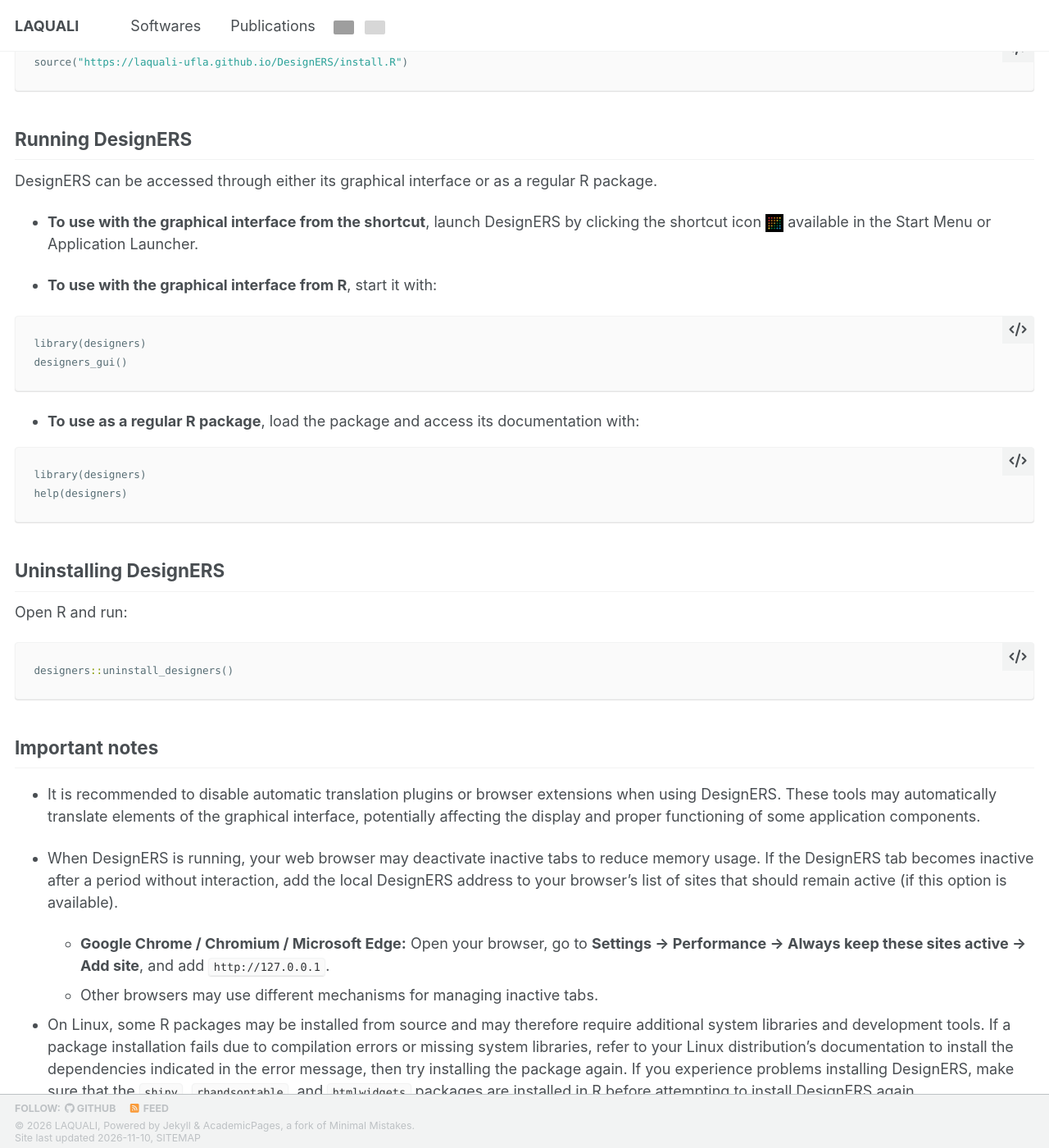
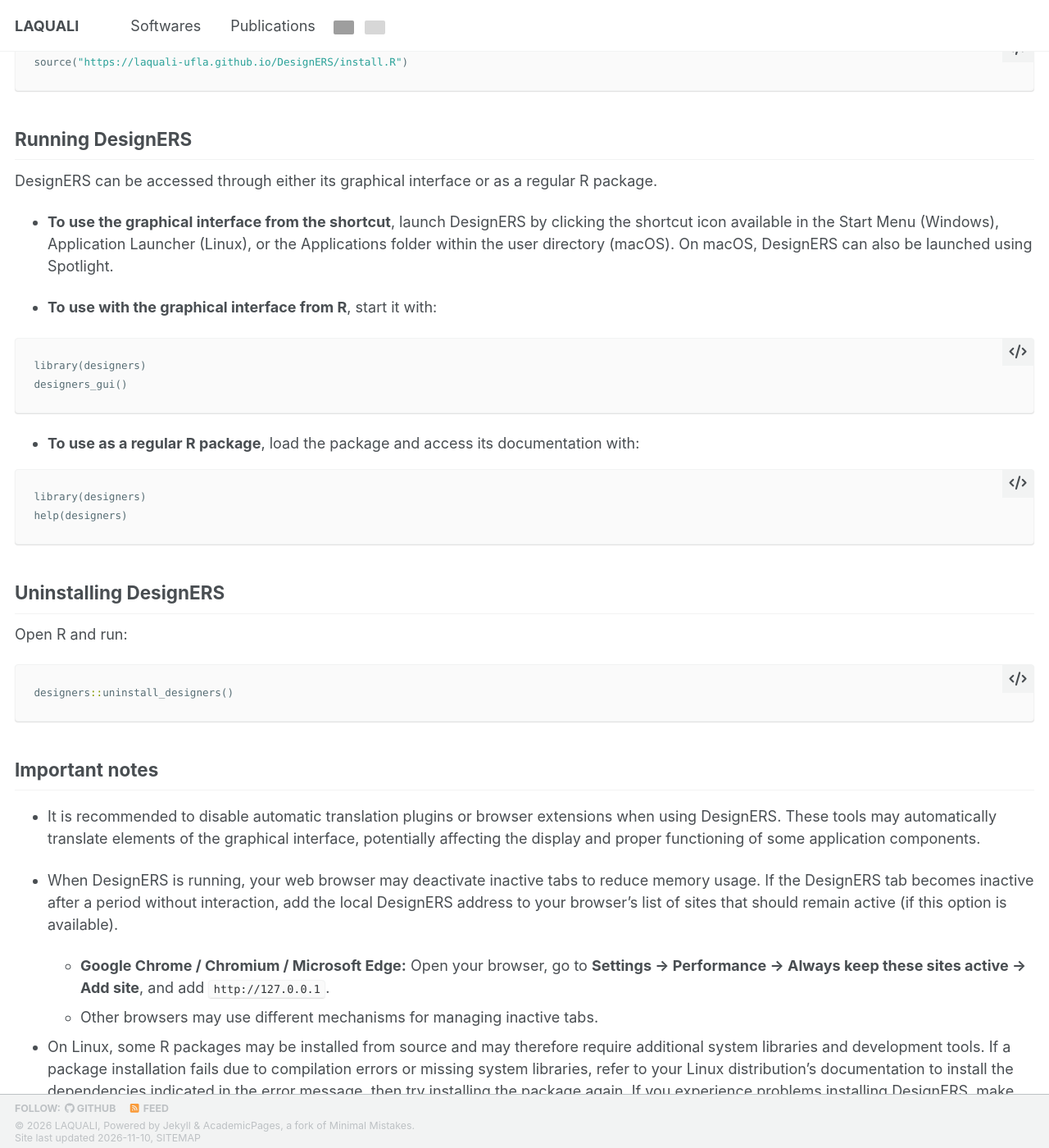
Before and after one commit to LAQUALI-UFLA/laquali-ufla.github.io, a Jekyll site: the page built from _pages/softwares/designers_temporary.md, in a window 1280 px wide and 1400 px high, scrolled down 1188 px. Shown: the whole window at 82% size. Built offline with Jekyll 4.4.1, drawn with Linux system fonts in a browser that asks for light colours; a style sheet for code colours, icons or effects is not loaded; some of the changed text lies outside the part shown; grey boxes are pictures that could not be loaded.

Commit message:
Improve DesignERS launch instructions and XQuartz note
Updated instructions for launching DesignERS on different operating systems and added note about XQuartz for macOS.

```diff
--- a/_pages/softwares/designers_temporary.md
+++ b/_pages/softwares/designers_temporary.md
@@ -40,7 +40,7 @@ source("https://laquali-ufla.github.io/DesignERS/install.R")
 ## Running DesignERS
 DesignERS can be accessed through either its graphical interface or as a regular R package.
 
-- **To use with the graphical interface from the shortcut**, launch DesignERS by clicking the shortcut icon <img src="/images/logo_DesignERS.png" style="height: 22px; width: auto; vertical-align: middle;"> available in the Start Menu or Application Launcher.
+- **To use the graphical interface from the shortcut**, launch DesignERS by clicking the shortcut icon available in the Start Menu (Windows), Application Launcher (Linux), or the Applications folder within the user directory (macOS). On macOS, DesignERS can also be launched using Spotlight.
 
 - **To use with the graphical interface from R**, start it with:
 
@@ -73,6 +73,8 @@ designers::uninstall_designers()
 
 - On Linux, some R packages may be installed from source and may therefore require additional system libraries and development tools. If a package installation fails due to compilation errors or missing system libraries, refer to your Linux distribution's documentation to install the dependencies indicated in the error message, then try installing the package again. If you experience problems installing DesignERS, make sure that the `shiny`, `rhandsontable`, and `htmlwidgets` packages are installed in R before attempting to install DesignERS again.
 
+- On macOS, some graphs may require XQuartz to be displayed correctly. If plotting issues occur with an error message related to XQuartz, install it from [https://www.xquartz.org/](https://www.xquartz.org/) and restart DesignERS.
+
 ## Contact
 **Prof. Cleiton Nunes**
 Federal University of Lavras – UFLA
```
